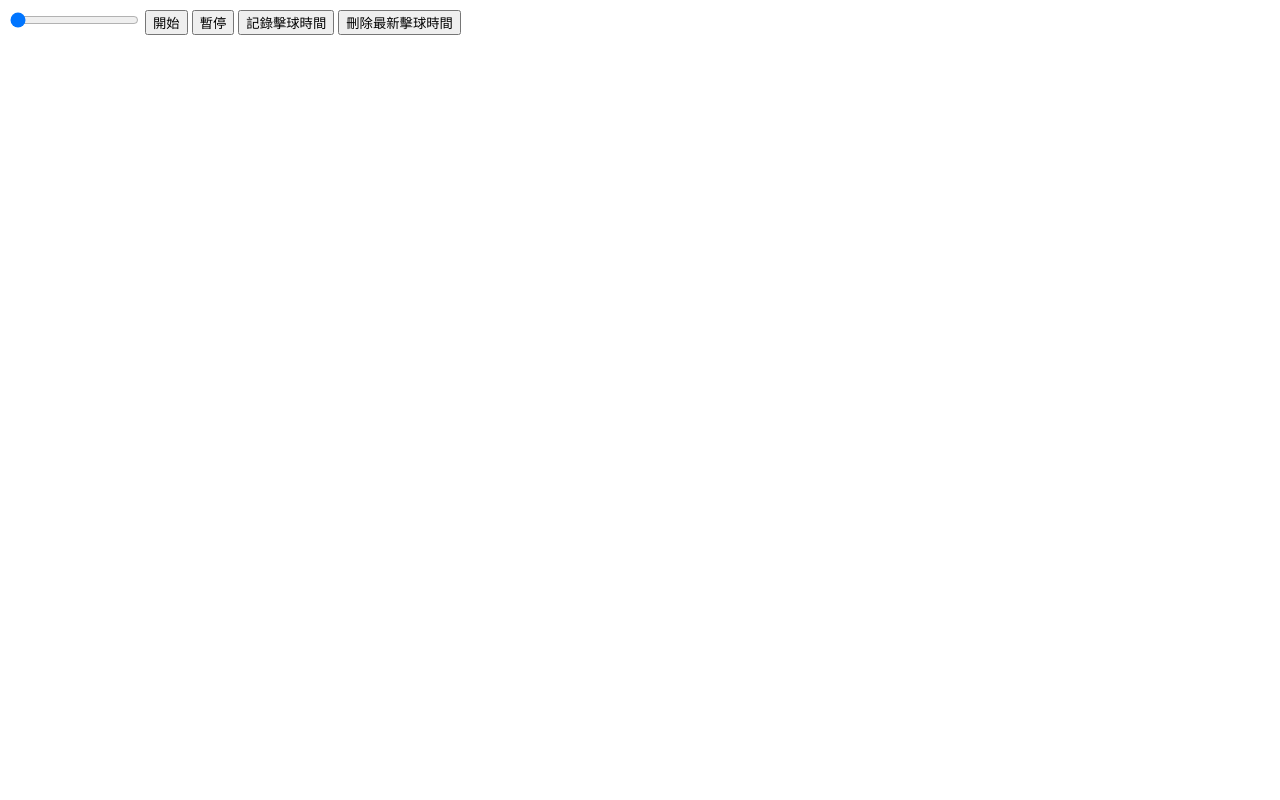
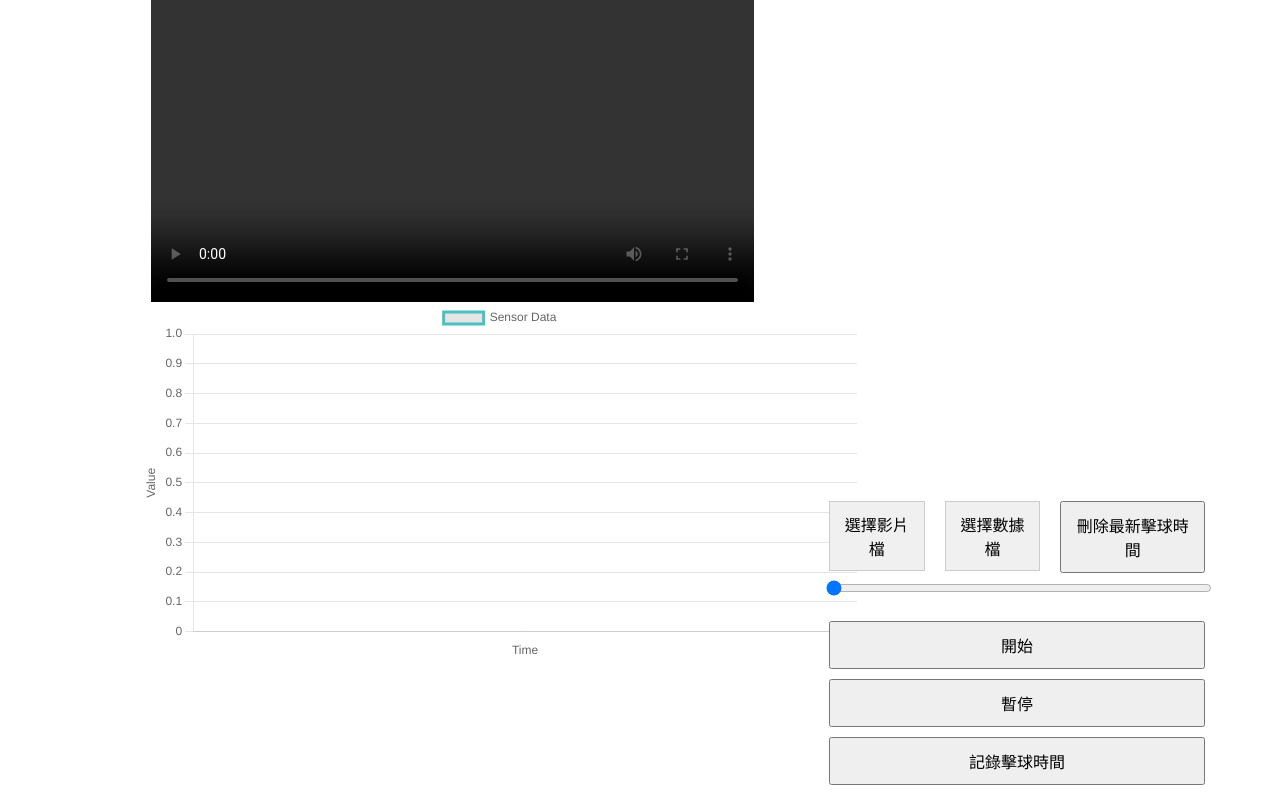
Before and after one commit to lin0222/tabletennis, a plain HTML site: page index.html in a window 1280 px wide. Drawn offline with nearby package versions, Linux system fonts and the light colour scheme.

Commit message:
Update index.html

```diff
--- a/index.html
+++ b/index.html
@@ -5,22 +5,110 @@
     <meta name="viewport" content="width=device-width, initial-scale=1.0">
     <title>桌球發力訓練系統</title>
     <style>
-        /* 略 */
+        body, html {
+            margin: 0;
+            padding: 0px 30px;
+            height: 100%;
+            font-family: Arial, sans-serif;
+        }
+        .container {
+            display: flex;
+            height: 100%;
+            gap: 0px;
+        }
+        .left-column {
+            width: 65%;
+            display: flex;
+            flex-direction: column;
+            align-items: flex-start;
+        }
+        .right-column {
+            width: 35%;
+            padding: 10px;
+            display: flex;
+            flex-direction: column;
+            justify-content: flex-end;
+        }
+        .file-input-container {
+            display: flex;
+            gap: 10px;
+        }
+        #myVideo {
+            width: 80%;
+            max-height: 55%;
+            align-self: flex-end;
+            margin-right: 60px;
+        }
+        #myChartContainer {
+            height: 45%;
+            width: 150%;
+            margin-left: 80px;
+        }
+        #myChart {
+            width: 100%;
+            height: 100%;
+        }
+        #timeSlider {
+            width: 100%;
+            margin-bottom: 20px;
+        }
+        .button {
+            padding: 10px;
+            margin: 5px;
+            font-size: 16px;
+            cursor: pointer;
+        }
+        .file-input {
+            display: none;
+        }
+        .custom-label {
+            padding: 10px;
+            margin: 5px;
+            font-size: 16px;
+            cursor: pointer;
+            background-color: #f0f0f0;
+            border: 1px solid #ccc;
+            display: inline-block;
+            text-align: center;
+        }
+        #results {
+            margin-top: 20px;
+            font-size: 16px;
+            line-height: 1.5;
+        }
     </style>
 </head>
 <body>
     <div class="container">
-        <!-- 視頻和按鈕的HTML略 -->
+        <div class="left-column">
+            <video id="myVideo" controls>
+            </video>
+            <div id="myChartContainer">
+                <canvas id="myChart"></canvas>
+            </div>
+        </div>
+        <div class="right-column">
             <div id="experimentTime" style="font-size: 18px; margin-bottom: 10px;"></div>
             <div id="results"></div>
             <div class="file-input-container">
-            <!-- 文件選擇和按鈕的HTML略 -->
+                <div>
+                    <label for="videoFile" class="custom-label">選擇影片檔</label>
+                    <input type="file" id="videoFile" accept="video/mp4,video/quicktime" class="file-input">
+                    <div id="videoFileName" class="file-name"></div>
+                </div>
+                <div>
+                    <label for="dataFile" class="custom-label">選擇數據檔</label>
+                    <input type="file" id="dataFile" accept=".txt" class="file-input">
+                    <div id="dataFileName" class="file-name"></div>
+                </div>
+                <!-- 新增按鈕 -->
+                <button id="deleteHitButton" class="button">刪除最新擊球時間</button>
             </div>
             <input type="range" id="timeSlider" min="0" max="100" value="0">
             <button id="startButton" class="button">開始</button>
             <button id="pauseButton" class="button">暫停</button>
             <button id="hitButton" class="button">記錄擊球時間</button>
-        <button id="deleteHitButton" class="button">刪除最新擊球時間</button>
+        </div>
     </div>
 
     <script src="https://cdn.jsdelivr.net/npm/chart.js"></script>
@@ -53,6 +141,7 @@
                         },
                         grid: {
                             color: function(context) {
+                                // 如果時間點匹配擊球時間，則設置網格線為紅色
                                 const timeLabel = context.tick.label;
                                 const isHit = hitTimes.some(hit => hit.dataTime === timeLabel);
                                 return isHit ? 'red' : 'rgba(200, 200, 200, 0.8)';
@@ -79,7 +168,7 @@
         const startButton = document.getElementById('startButton');
         const pauseButton = document.getElementById('pauseButton');
         const hitButton = document.getElementById('hitButton');
-        const deleteHitButton = document.getElementById('deleteHitButton');
+        const deleteHitButton = document.getElementById('deleteHitButton'); // 刪除擊球時間按鈕
         const videoFile = document.getElementById('videoFile');
         const dataFile = document.getElementById('dataFile');
 
@@ -89,13 +178,20 @@
         videoFile.addEventListener('change', function(e) {
             const file = e.target.files[0];
             const fileType = file.type;
+
             if (fileType !== 'video/mp4' && fileType !== 'video/quicktime') {
                 alert('請選擇 MP4 或 MOV 格式的影片檔案。');
                 return;
             }
+
             const fileURL = URL.createObjectURL(file);
             video.src = fileURL;
-            video.type = fileType;
+
+            if (fileType === 'video/mp4') {
+                video.type = 'video/mp4';
+            } else if (fileType === 'video/quicktime') {
+                video.type = 'video/quicktime';
+            }
         });
 
         dataFile.addEventListener('change', function(e) {
@@ -110,26 +206,18 @@
         });
 
 	function parseDataFile(content) {
-            let millisecond = 0;
-            let second = 0;
+   	 let millisecondCounter = 1;
     	return content.split('\n').map(line => {
-                const [value] = line.trim().split(' ');
-
-                // 每100個數據增加1秒
-                if (millisecond === 100) {
-                    millisecond = 0;
-                    second++;
-                }
-
-                const timeLabel = `${second}:${millisecond.toString().padStart(2, '0')}`;
-                millisecond++;
-                return { time: timeLabel, value: parseFloat(value) };
+    	    const [time, value] = line.trim().split(' ');
+     	   const newTime = time.replace(/:\d{3}$/, '') + `:${millisecondCounter++ % 10}`;
+      	  return { time: newTime, value: parseFloat(value) };
    	 }).filter(item => !isNaN(item.value));
 	}
 
+
         function updateChart(currentTime) {
-            const currentIndex = Math.floor(currentTime * 100);
-            const displayData = chartData.slice(Math.max(0, currentIndex - 499), currentIndex + 1); // 取500個數據範圍
+            const currentIndex = Math.floor(currentTime * 10);
+            const displayData = chartData.slice(Math.max(0, currentIndex - 29), currentIndex + 1);
 
             myChart.data.labels = displayData.map(item => item.time);
             myChart.data.datasets[0].data = displayData.map(item => item.value);
@@ -173,7 +261,7 @@
 
         hitButton.addEventListener('click', () => {
             const videoTime = video.currentTime;
-            const dataItem = chartData[Math.floor(videoTime * 100)];
+            const dataItem = chartData[Math.floor(videoTime * 10)];
             if (!dataItem) return;
 
             hitTimes.push({ videoTime, dataTime: dataItem.time, dataValue: dataItem.value });
@@ -188,10 +276,11 @@
             updateChart(videoTime);
         });
 
+        // 新增刪除擊球時間功能
         deleteHitButton.addEventListener('click', () => {
             if (hitTimes.length === 0) return;
 
-            hitTimes.pop();
+            hitTimes.pop(); // 刪除最後一個記錄
 
             const resultsDiv = document.getElementById('results');
             resultsDiv.innerHTML = '';
```
Lines whose indentation alone changed are shown as unchanged.
